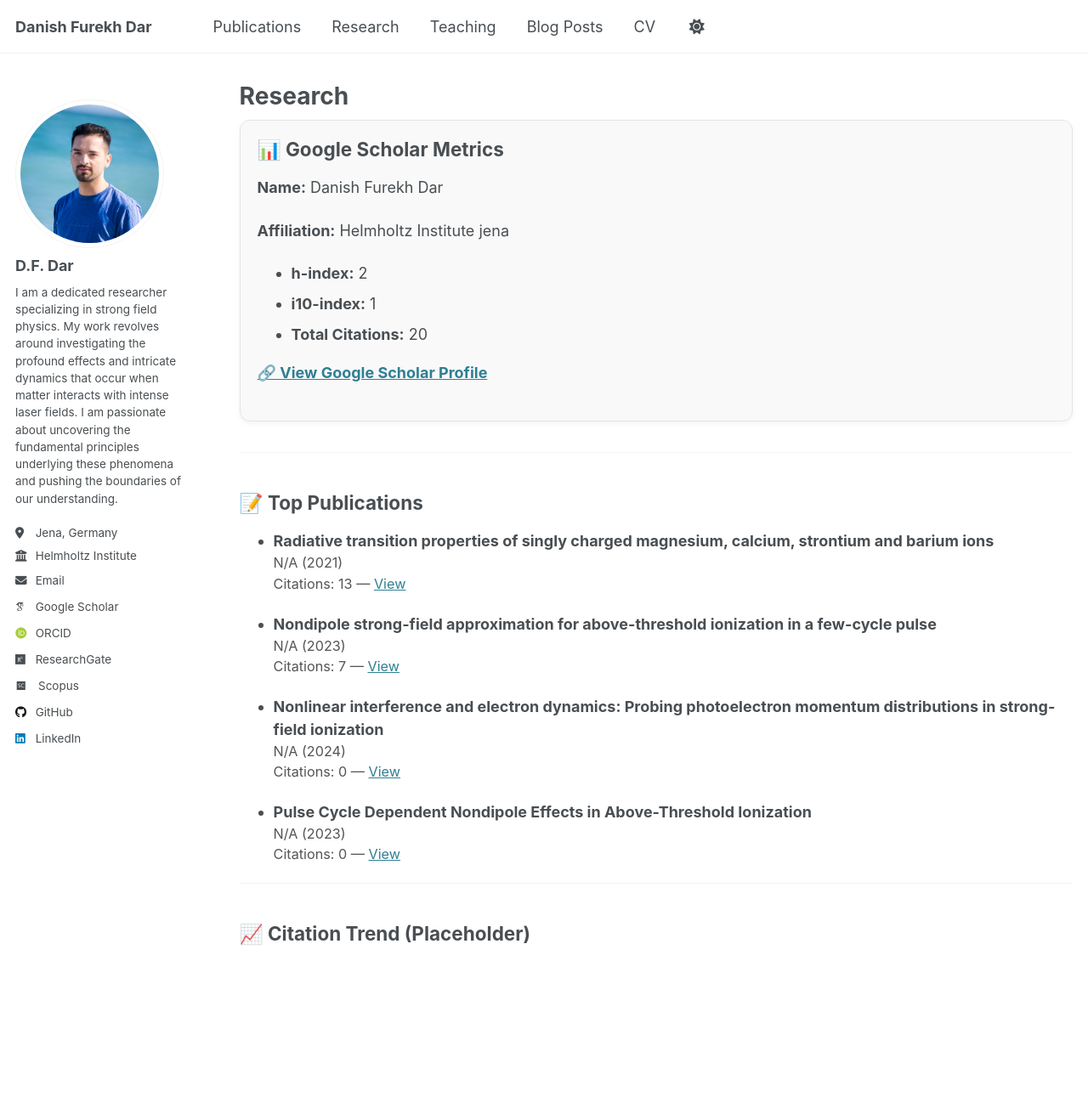
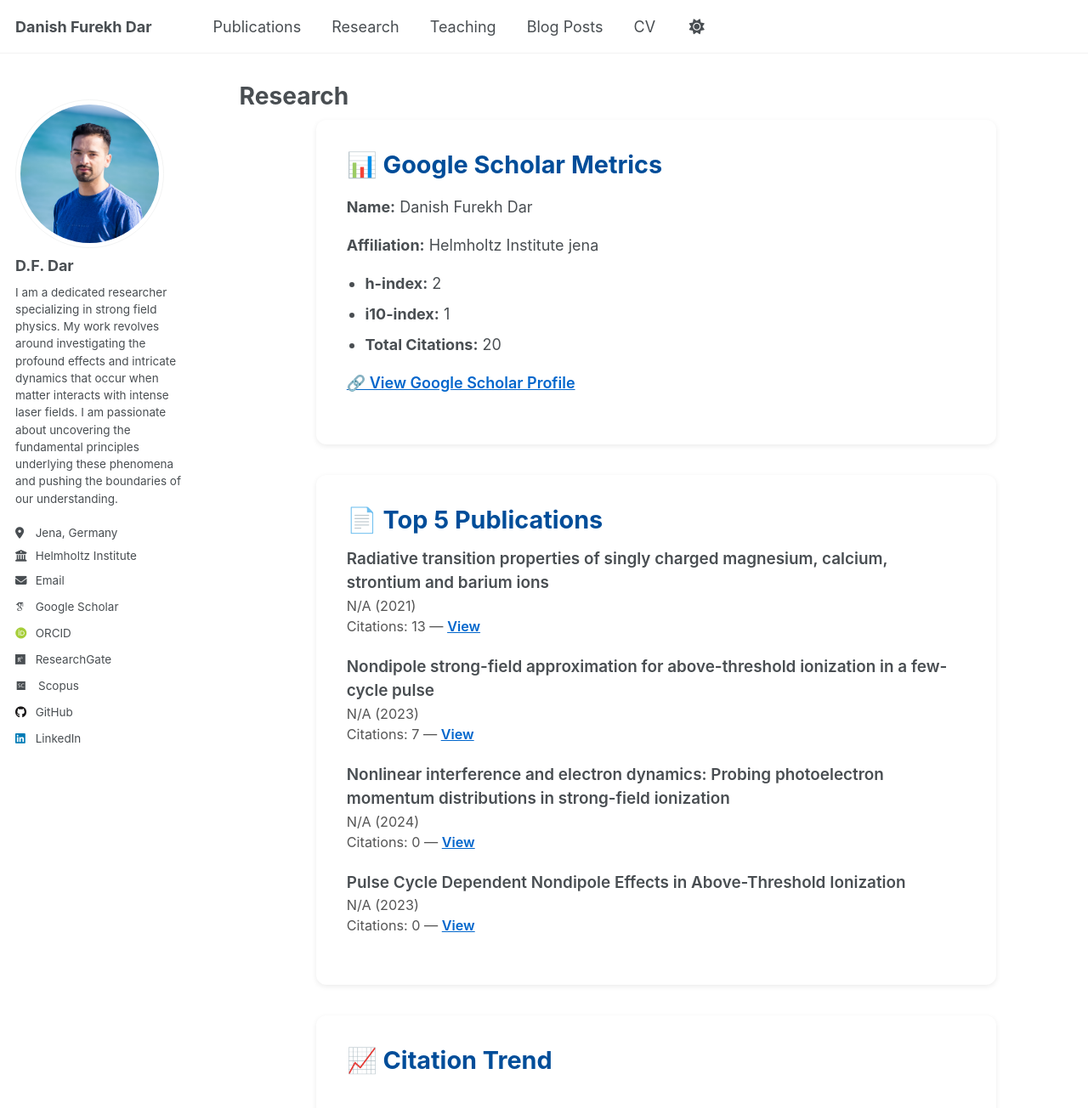
Before and after one commit to danishfurekhdar/danishfurekhdar.github.io, a Jekyll site: the page built from _pages/research.md, in a window 1280 px wide and 1400 px high. Shown: the top 1304 px of the window at 85% size. Built offline with Jekyll 4.4.1, drawn with Linux system fonts in a browser that asks for light colours; some web fonts are replaced; some of the changed lines change nothing that is shown.

Commit message:
Update research.md

```diff
--- a/_pages/research.md
+++ b/_pages/research.md
@@ -4,96 +4,114 @@ title: "Research"
 permalink: /research/
 ---
 
+<!-- Inline styling for now; move to CSS file if needed -->
 <style>
-  .metrics-card {
-    border: 1px solid #e1e4e8;
+  .card {
+    background-color: #ffffff;
     border-radius: 12px;
-    padding: 20px;
+    padding: 2rem;
     margin-bottom: 2rem;
-    background-color: #f9f9f9;
-    box-shadow: 0 2px 6px rgba(0,0,0,0.05);
+    box-shadow: 0 2px 6px rgba(0, 0, 0, 0.08);
+    max-width: 800px;
+    margin-left: auto;
+    margin-right: auto;
   }
-  .metrics-card h2 {
+
+  .card h2 {
     margin-top: 0;
+    font-size: 1.6rem;
+    color: #004d99;
   }
-  .pub-list li {
+
+  .card ul {
+    padding-left: 1.2rem;
+  }
+
+  .metric-item {
+    margin-bottom: 0.3rem;
+  }
+
+  .pub-item {
     margin-bottom: 1.2rem;
   }
+
   .pub-title {
-    font-weight: bold;
+    font-weight: 600;
+    font-size: 1.05rem;
   }
+
   .pub-meta {
-    font-size: 0.9em;
+    font-size: 0.9rem;
     color: #555;
+  }
+
+  .link {
+    font-weight: 600;
+    color: #0066cc;
+  }
+
+  canvas {
+    display: block;
+    margin: 0 auto;
   }
 </style>
 
-<div class="metrics-card">
+<div class="card">
   <h2>📊 Google Scholar Metrics</h2>
-  <p><strong>Name:</strong> {{ site.data.scholar.name }}</p>
-  <p><strong>Affiliation:</strong> {{ site.data.scholar.affiliation }}</p>
+  <p class="metric-item"><strong>Name:</strong> {{ site.data.scholar.name }}</p>
+  <p class="metric-item"><strong>Affiliation:</strong> {{ site.data.scholar.affiliation }}</p>
   <ul>
     <li><strong>h-index:</strong> {{ site.data.scholar.h_index }}</li>
     <li><strong>i10-index:</strong> {{ site.data.scholar.i10_index }}</li>
     <li><strong>Total Citations:</strong> {{ site.data.scholar.citations }}</li>
   </ul>
-  <p>
-    <a href="{{ site.data.scholar.url }}" target="_blank" style="font-weight: bold;">
-      🔗 View Google Scholar Profile
-    </a>
-  </p>
+  <p><a class="link" href="{{ site.data.scholar.url }}" target="_blank">🔗 View Google Scholar Profile</a></p>
 </div>
 
----
+<div class="card">
+  <h2>📄 Top 5 Publications</h2>
+  {% for pub in site.data.scholar_publications %}
+    <div class="pub-item">
+      <div class="pub-title">{{ pub.title }}</div>
+      <div class="pub-meta">
+        {{ pub.venue }} ({{ pub.year }})
+        <br>
+        Citations: {{ pub.citations }}{% if pub.url %} — <a href="{{ pub.url }}" class="link" target="_blank">View</a>{% endif %}
+      </div>
+    </div>
+  {% endfor %}
+</div>
 
-## 📝 Top Publications
-
-<ul class="pub-list">
-  {% for pub in site.data.scholar_publications %}
-  <li>
-    <div class="pub-title">{{ pub.title }}</div>
-    <div class="pub-meta">
-      {{ pub.venue }} ({{ pub.year }})<br>
-      Citations: {{ pub.citations }}
-      {% if pub.url %}
-        — <a href="{{ pub.url }}" target="_blank">View</a>
-      {% endif %}
-    </div>
-  </li>
-  {% endfor %}
-</ul>
-
----
-
-## 📈 Citation Trend (Placeholder)
-
-<canvas id="citChart" width="600" height="300"></canvas>
-<script src="https://cdn.jsdelivr.net/npm/chart.js"></script>
-<script>
-  const ctx = document.getElementById('citChart');
-  const chart = new Chart(ctx, {
-    type: 'bar',
-    data: {
-      labels: ['2020', '2021', '2022', '2023', '2024'],
-      datasets: [{
-        label: 'Citations per Year',
-        data: [4, 22, 34, 45, 19],  // Replace with real values if available
-        backgroundColor: 'rgba(0, 123, 255, 0.6)',
-        borderColor: 'rgba(0, 123, 255, 1)',
-        borderWidth: 1
-      }]
-    },
-    options: {
-      responsive: true,
-      scales: {
-        y: {
-          beginAtZero: true,
-          title: {
-            display: true,
-            text: 'Citations'
+<div class="card">
+  <h2>📈 Citation Trend</h2>
+  <canvas id="citChart" width="700" height="300"></canvas>
+  <script src="https://cdn.jsdelivr.net/npm/chart.js"></script>
+  <script>
+    const ctx = document.getElementById('citChart');
+    const chart = new Chart(ctx, {
+      type: 'bar',
+      data: {
+        labels: ['2020', '2021', '2022', '2023', '2024'], // update if needed
+        datasets: [{
+          label: 'Citations per Year',
+          data: [4, 22, 34, 45, 19], // replace with actual data if available
+          backgroundColor: 'rgba(0, 123, 255, 0.6)',
+          borderColor: 'rgba(0, 123, 255, 1)',
+          borderWidth: 1
+        }]
+      },
+      options: {
+        responsive: true,
+        scales: {
+          y: {
+            beginAtZero: true,
+            title: {
+              display: true,
+              text: 'Citations'
+            }
           }
         }
       }
-    }
-  });
-</script>
+    });
+  </script>
+</div>
```
